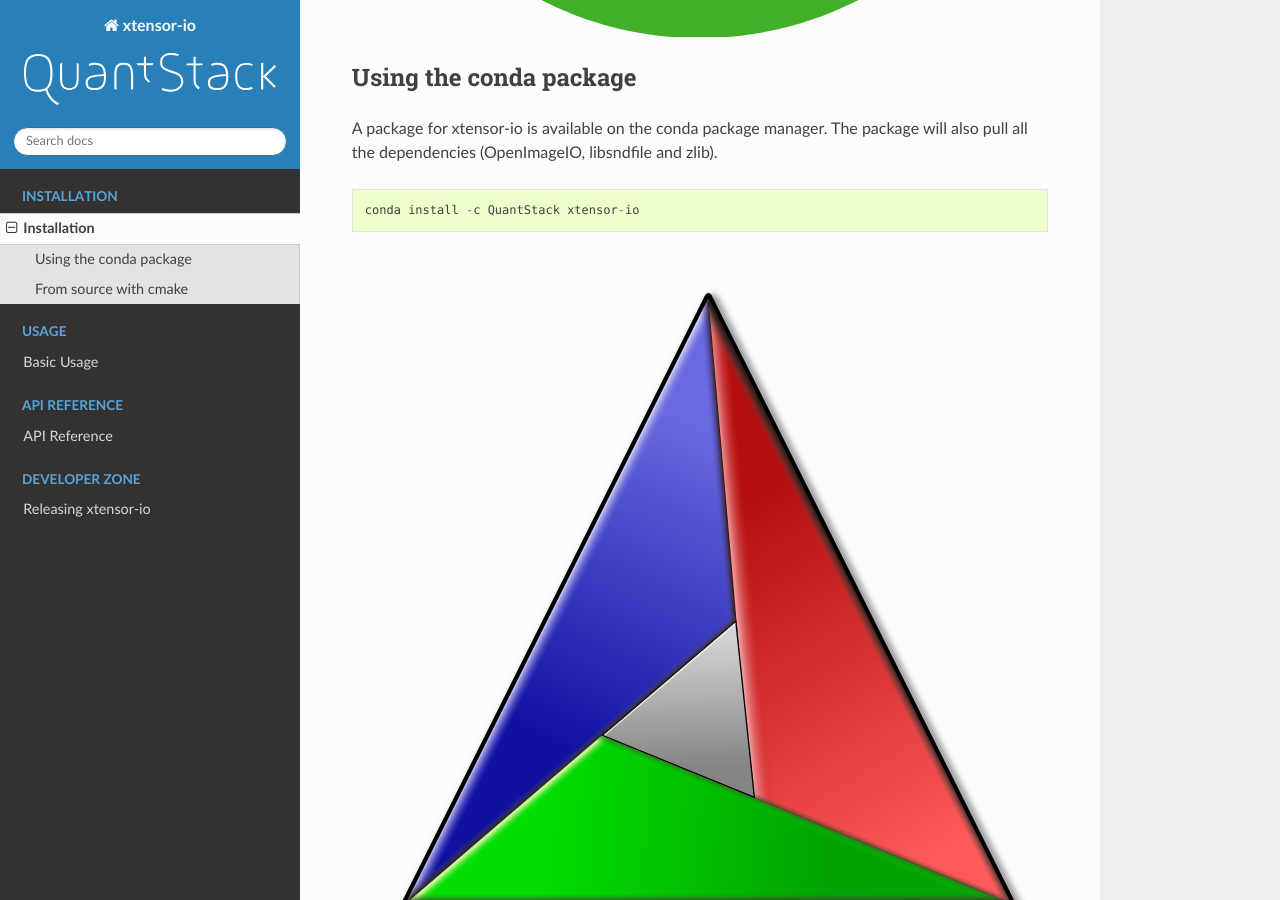
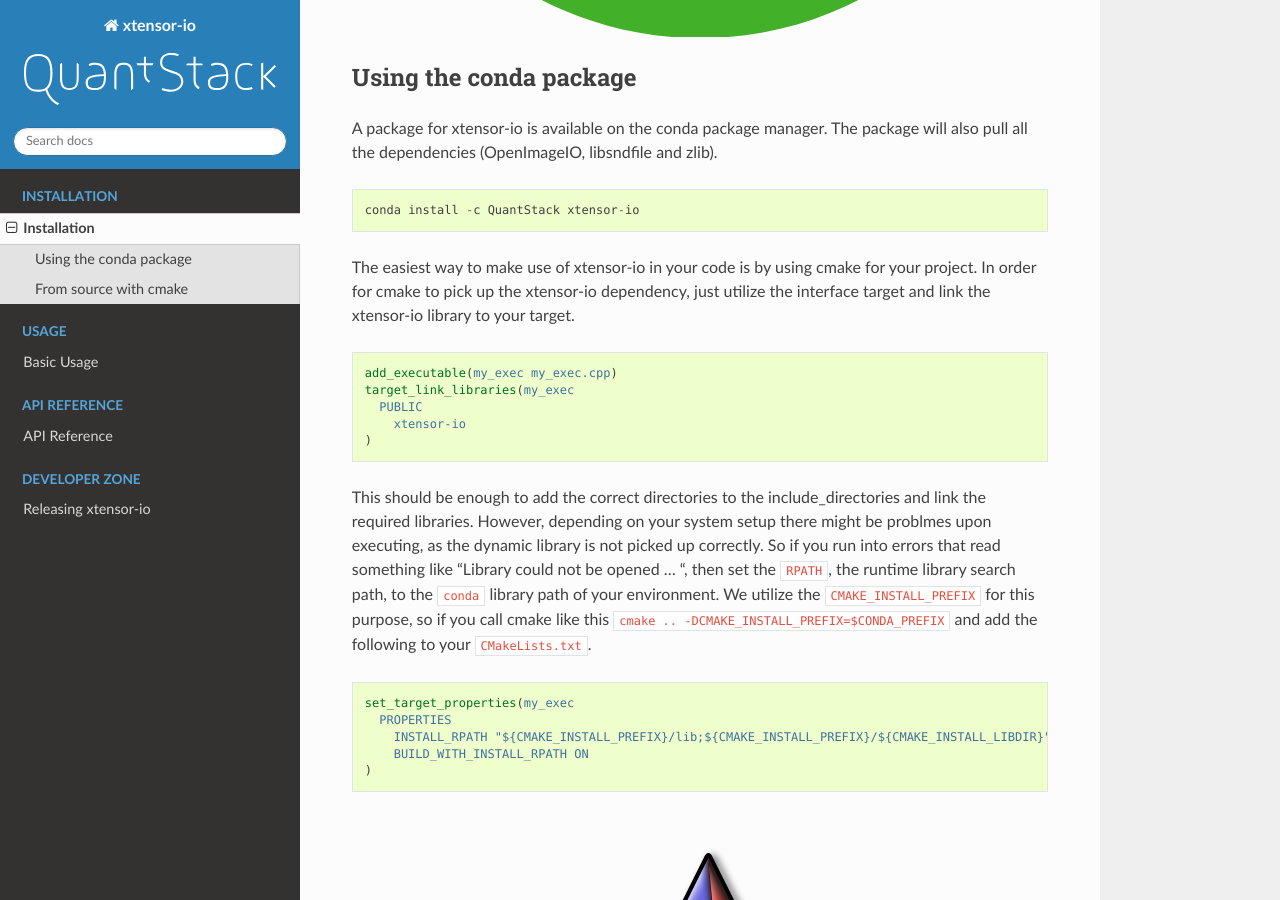
Before and after one commit to xtensor-stack/xtensor-io, a Sphinx documentation site: the page built from docs/source/installation.rst, in a window 1280 px wide and 900 px high, scrolled down 915 px. Built offline with Sphinx 7.4.7 and the Read the Docs theme 2.0.0, drawn with Linux system fonts in a browser that asks for light colours.

Commit message:
clean up and begin cmake docs

```diff
--- a/docs/source/installation.rst
+++ b/docs/source/installation.rst
@@ -36,6 +36,35 @@
 
     conda install -c QuantStack xtensor-io
 
+The easiest way to make use of xtensor-io in your code is by using cmake for your project.
+In order for cmake to pick up the xtensor-io dependency, just utilize the interface target and link
+the xtensor-io library to your target.
+
+.. code:: cmake
+
+  add_executable(my_exec my_exec.cpp)
+  target_link_libraries(my_exec
+    PUBLIC
+      xtensor-io
+  )
+
+This should be enough to add the correct directories to the include_directories and link the required libraries.
+However, depending on your system setup there might be problmes upon executing, as the dynamic library is not picked
+up correctly. So if you run into errors that read something like "Library could not be opened ... ", then set the
+``RPATH``, the runtime library search path, to the ``conda`` library path of your environment. We utilize the
+``CMAKE_INSTALL_PREFIX`` for this purpose, so if you call cmake like this ``cmake .. -DCMAKE_INSTALL_PREFIX=$CONDA_PREFIX``
+and add the following to your ``CMakeLists.txt``.
+
+.. code:: cmake
+
+  set_target_properties(my_exec
+    PROPERTIES
+      INSTALL_RPATH "${CMAKE_INSTALL_PREFIX}/lib;${CMAKE_INSTALL_PREFIX}/${CMAKE_INSTALL_LIBDIR}"
+      BUILD_WITH_INSTALL_RPATH ON
+  )
+
+
+
 .. image:: cmake.svg
 
 From source with cmake
```
Also changed, not shown: CMakeLists.txt (+6 -6 lines), 1 other file.
